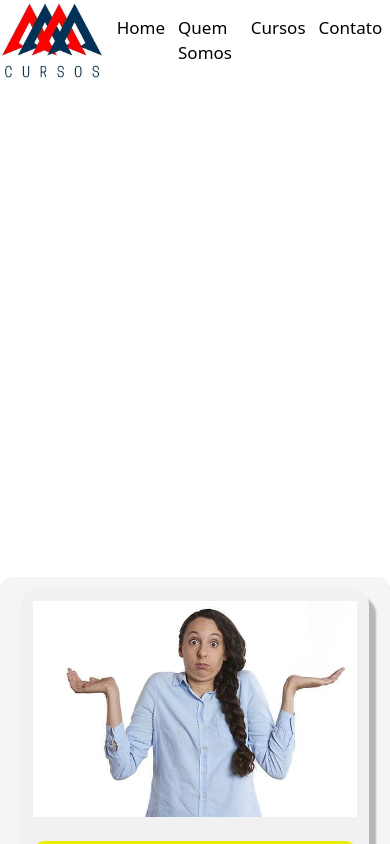
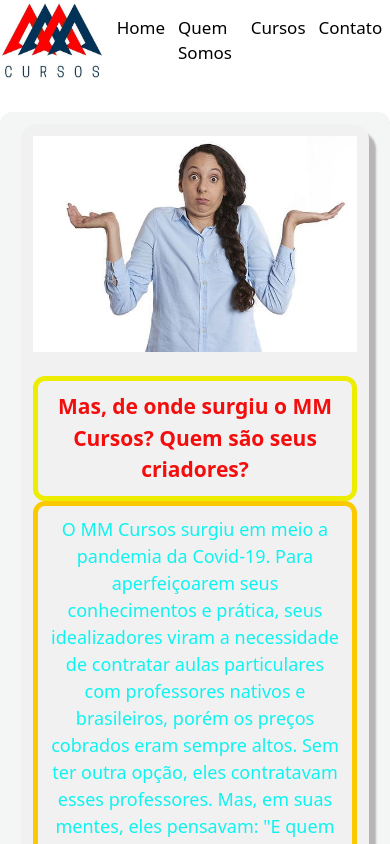
Before and after one commit to Diogobispopereira/mm-curso, a React (Vite) app: page /quemSomos in a window 390 px wide. Shown: the top 844 px of the page. Built offline with nearby package versions, Linux system fonts and the light colour scheme.

Commit message:
atualização no quem somos

```diff
--- a/src/Componentes/LinkRouter/Rotas/Home/home.module.css
+++ b/src/Componentes/LinkRouter/Rotas/Home/home.module.css
@@ -7,7 +7,8 @@
     margin: 0px auto;
     padding: 12px;
     width: 87%;
-    background-color: rgb(194, 194, 194);
+    box-shadow: 7px 11px 1px 2px #b7b5b5;
+    background:rgb(244, 245, 245);
     border-radius: 12px;
     margin-top: 98px;
 }
--- a/src/Componentes/LinkRouter/Rotas/QuemSomos/quemSomos.module.css
+++ b/src/Componentes/LinkRouter/Rotas/QuemSomos/quemSomos.module.css
@@ -12,9 +12,9 @@
     margin-top: 32px;
     gap: 12px;
     box-shadow: 7px 11px 1px 2px #b7b5b5;
+    background:rgb(244, 245, 245);
     align-items: center;
     border-radius: 12px;
-    background:rgb(244, 245, 245);
     padding: 12px;
     flex-direction: column;
 }
@@ -157,9 +157,6 @@
         }
   }
   @media screen and (max-width: 470px) {
-    .quemSomos{
-        top: 545px;
-    }
     .texto{
         width: 95%;
     }
```
